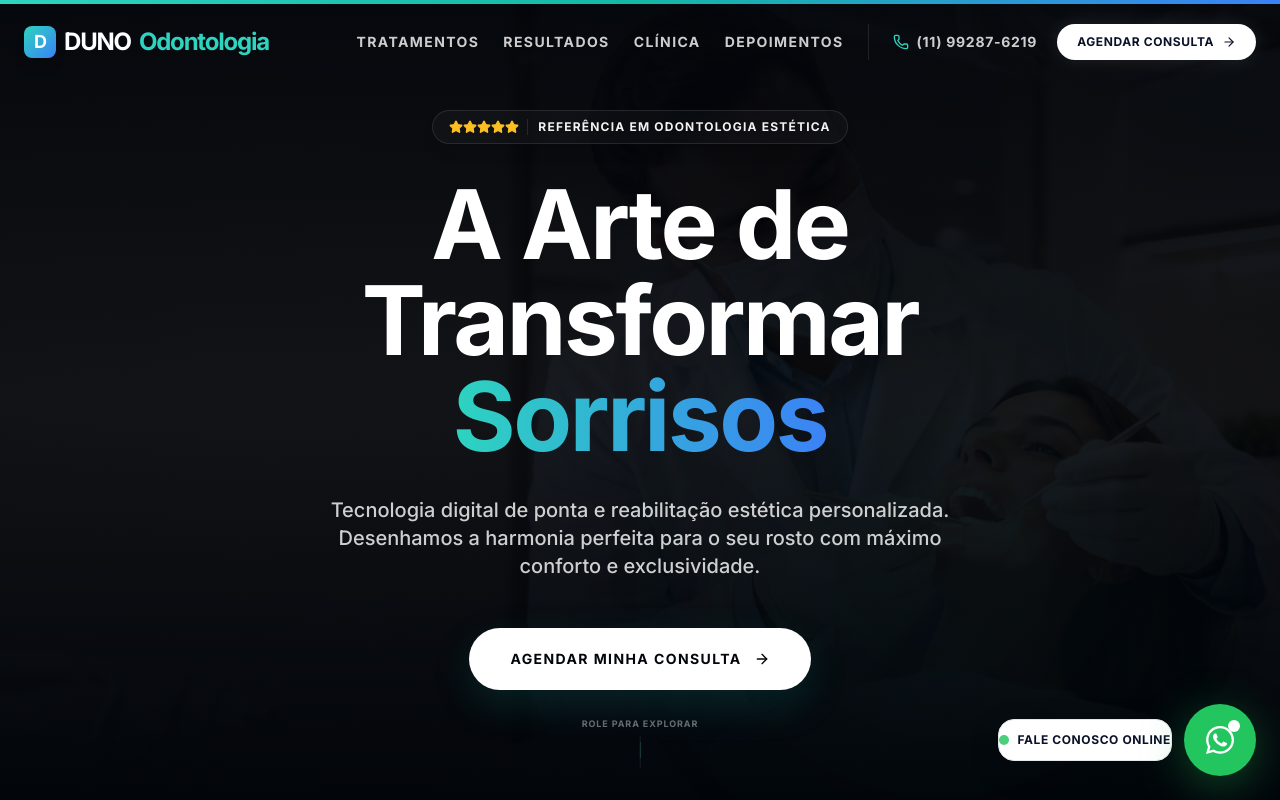
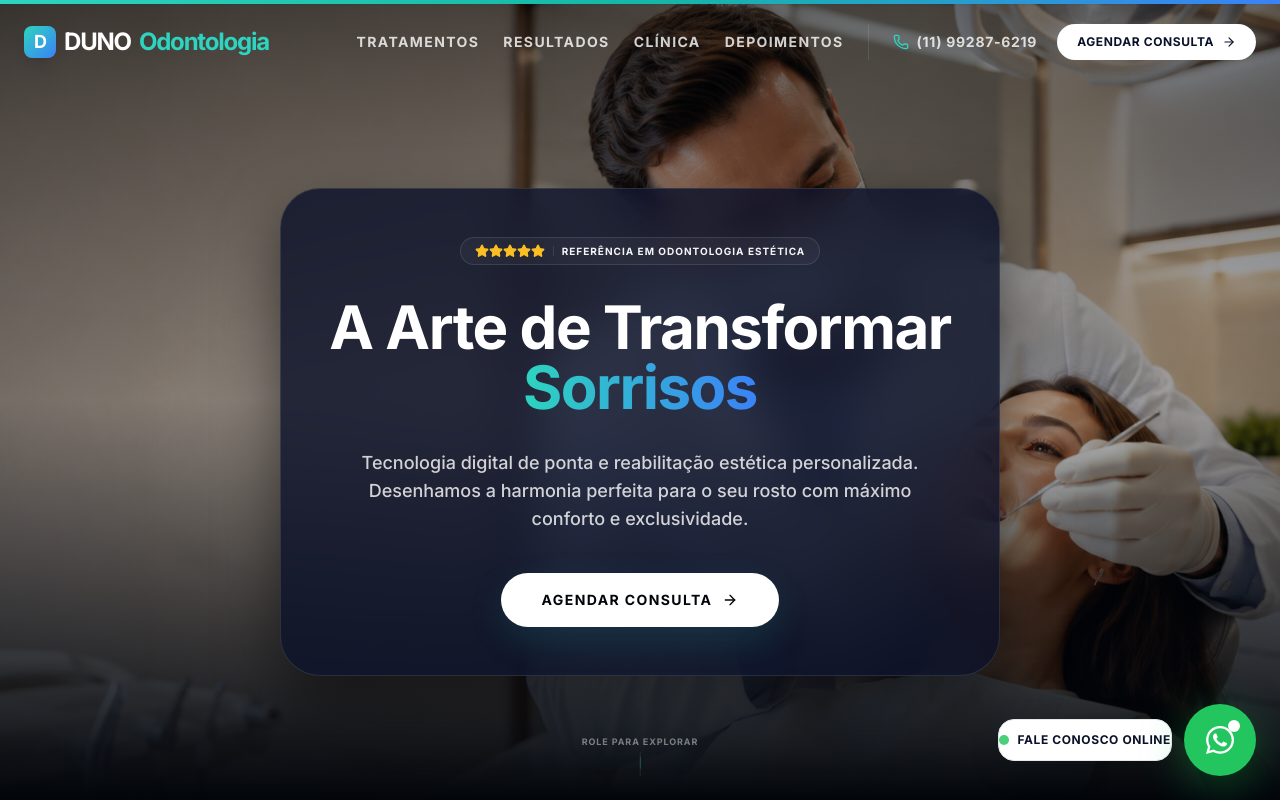
Before and after one commit to matheusetecestudo-sys/dentista, a React (Vite) app: page / in a window 1280 px wide. Shown: the top 800 px of the page. Built offline with nearby package versions, Linux system fonts and the light colour scheme.

Commit message:
design: fix banner layout alignments and increase background image opacity to 85% for full visibility

```diff
--- a/src/components/Hero.tsx
+++ b/src/components/Hero.tsx
@@ -3,95 +3,70 @@ import { ArrowRight, Star } from 'lucide-react';
 
 const Hero = () => {
     return (
-        <section className="relative h-[100dvh] w-full flex items-center justify-center overflow-hidden bg-[#02050A]" id="inicio">
-            {/* Imagem de Fundo Atmosférica de um Espaço Clínico Premium */}
+        <section className="relative min-h-[100dvh] w-full flex items-center justify-center overflow-hidden bg-[#02050A] pt-28 pb-12" id="inicio">
+            {/* Imagem de Fundo Atmosférica - Visível e Nítida */}
             <div className="absolute inset-0 z-0 select-none pointer-events-none">
                 <img
                     src="/banner01 (4).png"
                     alt="Clínica DUNO Odontologia"
-                    className="w-full h-full object-cover opacity-45 object-center"
+                    className="w-full h-full object-cover opacity-85 object-center"
                 />
-
-                {/* Degradê de alto contraste e sofisticação para isolar o texto */}
-                <div className="absolute inset-0 bg-gradient-to-b from-[#02050A]/95 via-[#02050A]/80 to-[#02050A]"></div>
-
-                {/* Luzes difusas elegantes de fundo (sem poluição visual) */}
-                <motion.div
-                    animate={{
-                        scale: [1, 1.1, 0.95, 1],
-                        opacity: [0.3, 0.4, 0.35, 0.3]
-                    }}
-                    transition={{
-                        repeat: Infinity,
-                        duration: 12,
-                        ease: "easeInOut"
-                    }}
-                    className="absolute top-1/3 left-1/2 -translate-x-1/2 -translate-y-1/2 w-[600px] h-[600px] bg-[radial-gradient(circle_at_center,rgba(20,184,166,0.15),transparent_70%)] blur-[120px] pointer-events-none"
-                ></motion.div>
+                {/* Degradês de integração suaves nas bordas */}
+                <div className="absolute inset-0 bg-gradient-to-t from-[#02050A] via-transparent to-[#02050A]/45"></div>
+                <div className="absolute inset-0 bg-gradient-to-r from-[#02050A]/20 via-transparent to-[#02050A]/20"></div>
             </div>
 
-            {/* Conteúdo Principal Centrado e Espaçoso */}
-            <div className="container mx-auto px-6 flex flex-col justify-center items-center h-full max-w-4xl relative z-10">
-
+            {/* Container do Card de Vidro Flutuante */}
+            <div className="container mx-auto px-6 relative z-10 max-w-3xl flex justify-center items-center">
                 <motion.div
-                    initial={{ opacity: 0, y: 30 }}
-                    animate={{ opacity: 1, y: 0 }}
-                    transition={{ duration: 1, ease: [0.16, 1, 0.3, 1] }}
-                    className="flex flex-col items-center text-center space-y-6 sm:space-y-8"
+                    initial={{ opacity: 0, y: 30, scale: 0.95 }}
+                    animate={{ opacity: 1, y: 0, scale: 1 }}
+                    transition={{ duration: 0.8, ease: [0.16, 1, 0.3, 1] }}
+                    className="w-full bg-[#0A1128]/80 backdrop-blur-xl border border-white/10 p-8 sm:p-12 rounded-[2.5rem] shadow-[0_25px_60px_rgba(0,0,0,0.5)] hover:border-teal-500/20 transition-all duration-500 flex flex-col items-center text-center space-y-6 sm:space-y-8"
                 >
                     {/* Badge de Destaque Minimalista com Avaliações */}
-                    <motion.div
-                        initial={{ opacity: 0, scale: 0.95 }}
-                        animate={{ opacity: 1, scale: 1 }}
-                        transition={{ delay: 0.2, duration: 0.5 }}
-                        className="inline-flex items-center gap-2 px-4 py-2 rounded-full bg-white/[0.03] backdrop-blur-md border border-white/10 shadow-lg"
-                    >
+                    <div className="inline-flex items-center gap-2 px-3.5 py-1.5 rounded-full bg-white/[0.04] border border-white/10">
                         <div className="flex text-amber-400">
                             {[...Array(5)].map((_, i) => (
                                 <Star key={i} className="w-3.5 h-3.5 fill-current" />
                             ))}
                         </div>
-                        <span className="text-[10px] sm:text-xs font-bold text-white/95 uppercase tracking-widest leading-none border-l border-white/10 pl-2.5">
+                        <span className="text-[10px] font-bold text-white/95 uppercase tracking-widest leading-none border-l border-white/10 pl-2">
                             Referência em Odontologia Estética
                         </span>
-                    </motion.div>
+                    </div>
 
                     {/* Título de Luxo e Alta Legibilidade */}
-                    <h1 className="text-4xl xs:text-5xl sm:text-6xl md:text-7xl lg:text-8xl font-black leading-[1.05] tracking-tight max-w-3xl text-white">
+                    <h1 className="text-3xl xs:text-4xl sm:text-5xl md:text-6xl font-black leading-[1.1] tracking-tight text-white">
                         A Arte de Transformar <br />
                         <span className="text-transparent bg-clip-text bg-gradient-to-r from-teal-400 to-blue-500 font-extrabold">Sorrisos</span>
                     </h1>
 
-                    {/* Descrição limpa, espaçada e contrastante */}
-                    <p className="text-sm sm:text-lg md:text-xl text-white/80 max-w-2xl font-medium leading-relaxed px-4">
+                    {/* Descrição limpa e contrastante */}
+                    <p className="text-xs sm:text-base md:text-lg text-white/80 max-w-xl font-medium leading-relaxed">
                         Tecnologia digital de ponta e reabilitação estética personalizada. Desenhamos a harmonia perfeita para o seu rosto com máximo conforto e exclusividade.
                     </p>
 
                     {/* Botão de Agendamento Premium e Destacado */}
-                    <motion.div
-                        initial={{ opacity: 0, y: 15 }}
-                        animate={{ opacity: 1, y: 0 }}
-                        transition={{ delay: 0.4, duration: 0.6 }}
-                        className="pt-4"
-                    >
+                    <div className="pt-2">
                         <a
                             href="https://wa.me/5511992876219"
                             target="_blank"
                             rel="noopener noreferrer"
-                            className="group relative overflow-hidden bg-white text-[#02050A] px-10 py-5 rounded-full font-black uppercase tracking-widest shadow-[0_15px_40px_rgba(20,184,166,0.15)] hover:shadow-[0_20px_50px_rgba(20,184,166,0.35)] hover:scale-105 transition-all duration-300 flex items-center justify-center gap-3 text-xs sm:text-sm border border-white/15"
+                            className="group relative overflow-hidden bg-white text-[#02050A] px-8 py-4 sm:px-10 sm:py-4.5 rounded-full font-black uppercase tracking-widest shadow-[0_12px_35px_rgba(20,184,166,0.15)] hover:shadow-[0_15px_40px_rgba(20,184,166,0.3)] hover:scale-105 transition-all duration-300 flex items-center justify-center gap-2.5 text-xs sm:text-sm border border-white/15"
                         >
-                            <span className="relative z-10">Agendar Minha Consulta</span>
+                            <span className="relative z-10">Agendar Consulta</span>
                             <ArrowRight className="w-4 h-4 relative z-10 group-hover:translate-x-1.5 transition-transform duration-300" />
                             <div className="absolute inset-0 bg-teal-50 transform scale-x-0 group-hover:scale-x-100 transition-transform origin-left duration-300"></div>
                         </a>
-                    </motion.div>
+                    </div>
                 </motion.div>
             </div>
 
-            {/* Indicador de Rolagem Minimalista */}
-            <div className="absolute bottom-8 left-1/2 -translate-x-1/2 flex flex-col items-center gap-1.5 opacity-40">
+            {/* Indicador de Rolagem Minimalista - Posicionado de Forma Segura */}
+            <div className="absolute bottom-6 left-1/2 -translate-x-1/2 hidden md:flex flex-col items-center gap-1 opacity-45">
                 <span className="text-white text-[9px] font-bold uppercase tracking-widest">Role para explorar</span>
-                <div className="w-[1px] h-8 bg-white/20 relative overflow-hidden rounded-full">
+                <div className="w-[1px] h-6 bg-white/20 relative overflow-hidden rounded-full">
                     <motion.div
                         animate={{ y: ["-100%", "200%"] }}
                         transition={{ repeat: Infinity, duration: 2, ease: "linear" }}
```
